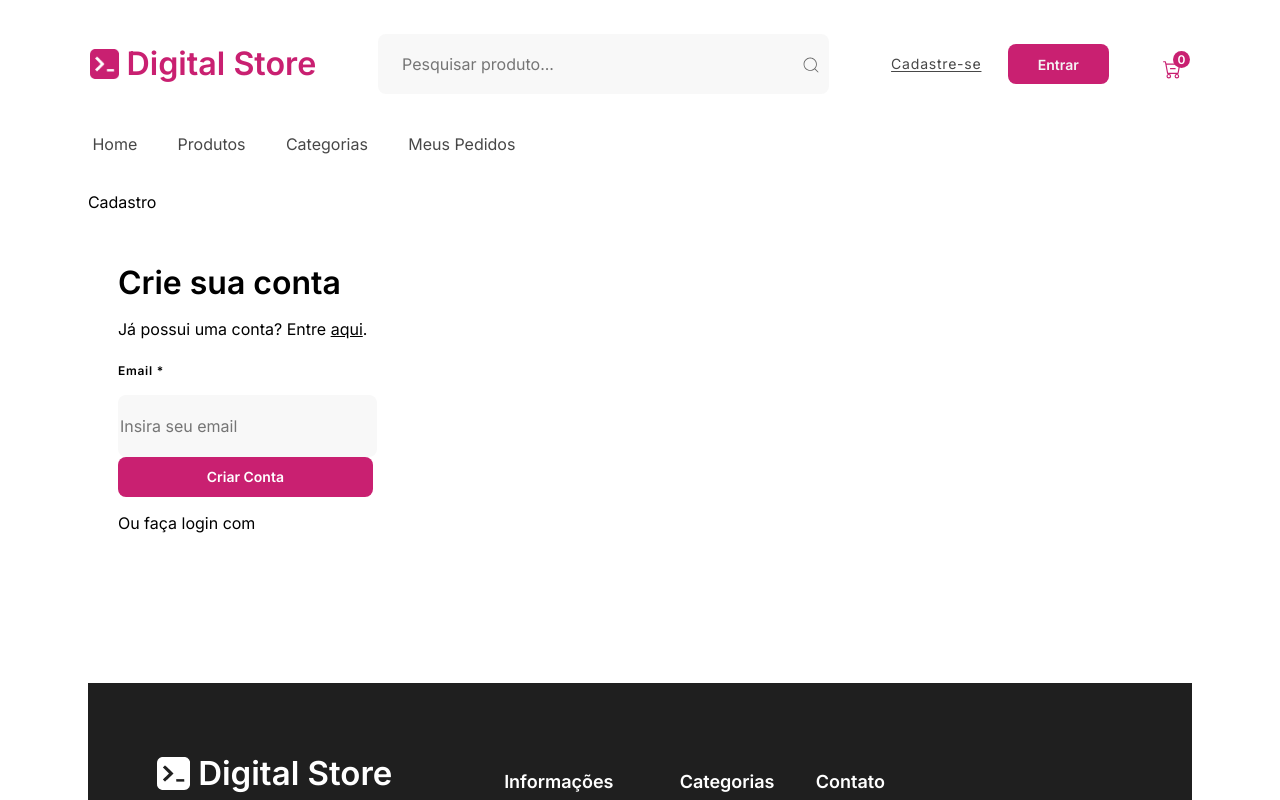
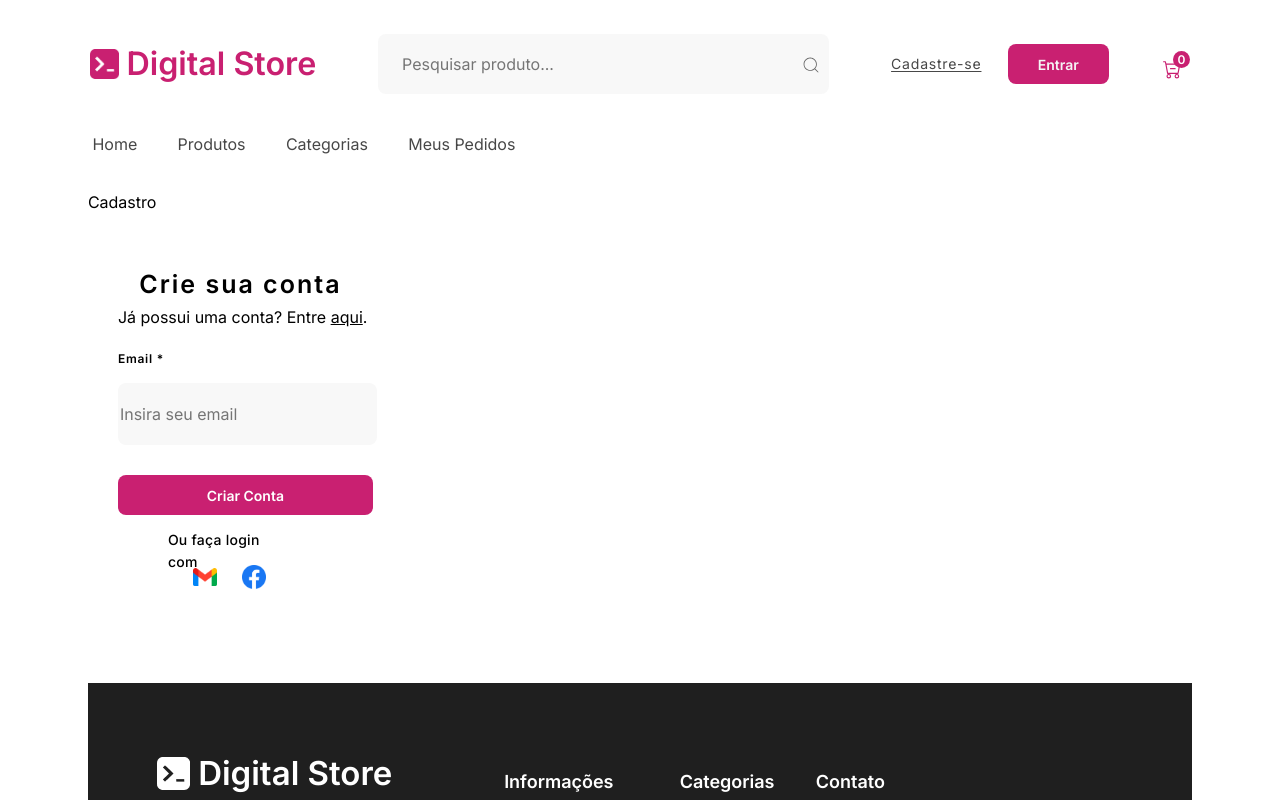
Before and after one commit to DarlanMendes/digital-store, a React (Create React App) app: page /cadastro in a window 1280 px wide. Shown: the top 800 px of the page. Built offline with nearby package versions, Linux system fonts and the light colour scheme.

Commit message:
Componente Cadastro Container Praticamente Finalizado

```diff
--- a/src/components/CadastroContainer/index.jsx
+++ b/src/components/CadastroContainer/index.jsx
@@ -1,10 +1,11 @@
 import styles from './styles.module.scss'
 import faceLogo from '../../assets/images/face-logo.png'
+import gmailLogo from '../../assets/images/gmail-logo.png'
 import Botao from '../Botao'
 export default function CadastroContainer() {
     return (<div className={styles.containerCadastro}>
         <div className={styles.subcontainerPrincipal}>
-            <h1>Crie sua conta</h1>
+            <p className={styles.criarConta}>Crie sua conta</p>
             <p className={styles.conviteAoCadastramento1}>Já possui uma conta? Entre <u>aqui</u>.</p>
             <p className={styles.emailComAsterisco}>Email *</p>
             <input type="text" className={styles.campoDeDigitacaoDoEmail} placeholder='Insira seu email' />
@@ -12,7 +13,8 @@ export default function CadastroContainer() {
         </div>
         <div className={styles.subcontainerSecundario}>
             <p className={styles.conviteAoCadastramento2}>Ou faça login com</p>
-            {/* <img src={faceLogo} alt="logo facebook" /> */}
+            <img src={gmailLogo} className={styles.iconeGmail} alt="logo gmail" />
+            <img src={faceLogo} className={styles.iconeFacebook} alt="logo facebook" />
         </div>
     </div>)
 }
--- a/src/components/CadastroContainer/styles.module.scss
+++ b/src/components/CadastroContainer/styles.module.scss
@@ -7,11 +7,17 @@
     padding: 30px;
 }
 
-h1 {
+.criarConta {
+    font-weight: 700;
+    width: 255px;
     height: 34px;
-    width: 255px;
-    left: 0px;
-    top: 0px;
+    font-weight: 700;
+    font-size: 25px;
+    line-height: 34px;
+    text-align: center;
+    letter-spacing: 2px;
+    margin-bottom: -10px;
+    margin-left: -5px;
 }
 
 .conviteAoCadastramento1 {
@@ -32,6 +38,10 @@ h1 {
     letter-spacing: 0.75px;
 }
 
+.campoDeDigitacaoDoEmail {
+    margin-bottom: 30px;
+}
+
 input {
     height: 60px;
     width: 255px;
@@ -48,3 +58,33 @@ input {
 button {
     border-radius: 8px;
 }
+
+.conviteAoCadastramento2 {
+    height: 22px;
+    width: 125px;
+    left: 0px;
+    top: 0px;
+    font-size: 14px;
+    line-height: 22px;
+    letter-spacing: 0.25px;
+    font-weight: 500;
+    margin-left: 50px;
+}
+
+.iconeGmail {
+    height: 23.85px;
+    width: 24px;
+    left: 0px;
+    top: 0px;
+    border-radius: 0px;
+    margin-left: 75px;
+    margin-right: 25px;
+}
+
+.iconeFacebook {
+    height: 23.85px;
+    width: 24px;
+    left: 0px;
+    top: 0px;
+    border-radius: 0px;
+}
```
Also changed, not shown: src/assets/images/gmail-logo.png (added).
